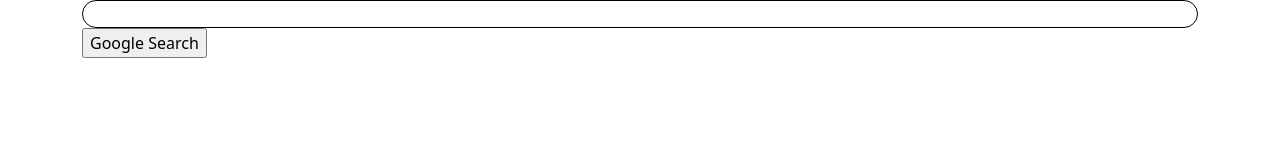
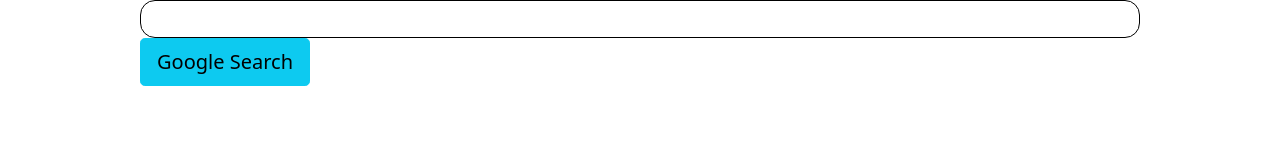
Before and after one commit to HariAakash646/Google-Search, a plain HTML site: page index.html in a window 1280 px wide. Drawn offline with nearby package versions, Linux system fonts and the light colour scheme.

Commit message:
attempting to centre aign

```diff
--- a/index.html
+++ b/index.html
@@ -6,25 +6,23 @@
 
         <style>
             #foo {
-                width: 100%;
+                width: 1000px;
                 border-radius: 15px;
                 border: 1px #000 solid;
             }
         </style>
     </head>
     <body>
-        <div class="container h-100">
-            <div class="row h-100 justify-content-center align-items-center">
+        <div class="d-flex align-items-center flex-column justify-content-center h-100">
+            <form action="https://google.com/search">
+                <div class="form-group">
+                    <input class="form-control form-control-md" type="text" name="q", id="foo">
+                </div>
+                <div class="form-group">
+                    <input type="submit" value="Google Search" class="btn btn-info btn-lg btn-block">
+                </div>
+            </form>
 
-                <form action="https://google.com/search", class='col-12'>
-                    <div class="form-group">
-                        <input type="text" name="q", id="foo">
-                    </div>
-                    <div class="form-group">
-                        <input type="submit" value="Google Search">
-                    </div>
-                </form>
-            </div>
         </div>
 
     </body>
```
